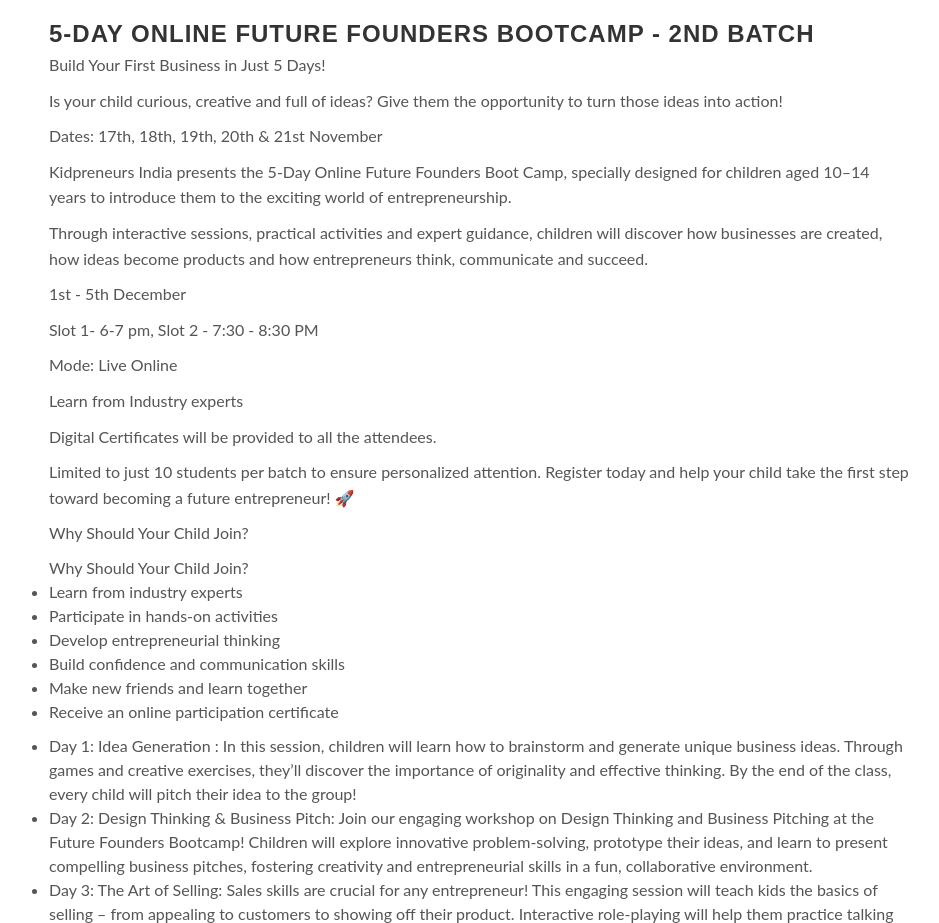
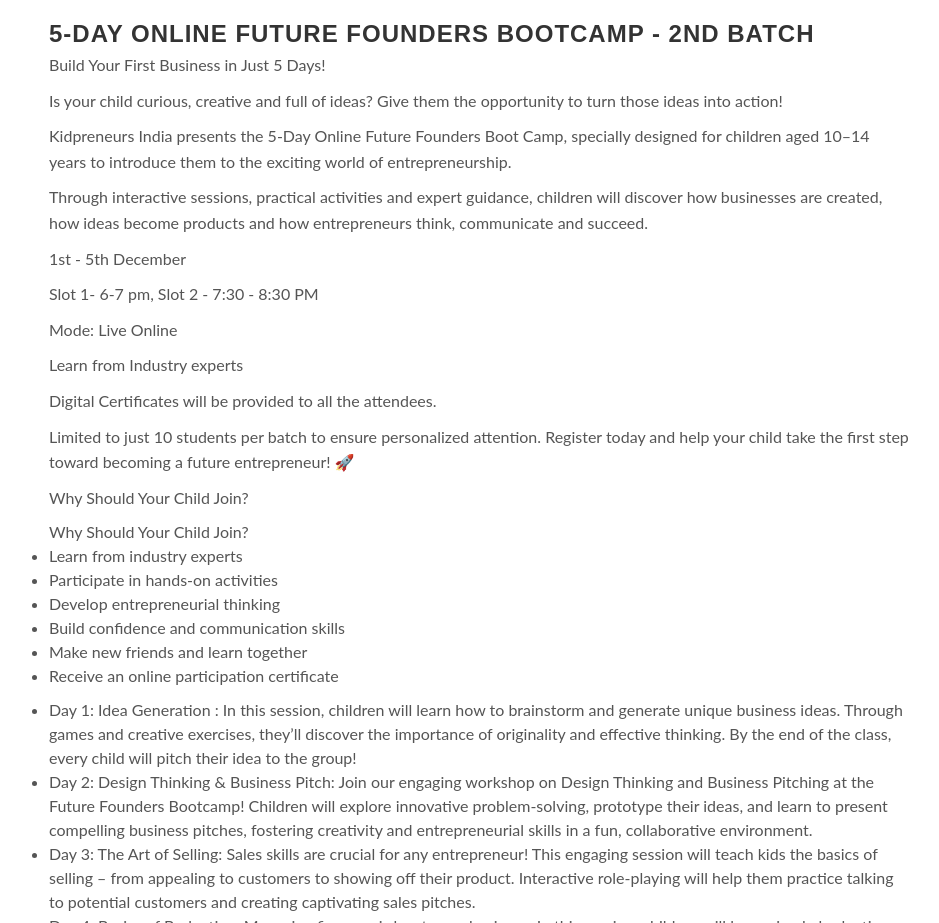
Before and after one commit to womenentrepreneursindia/kidpreneursindia1, a plain HTML site: page events.html in a window 1280 px wide. Shown: the part 1220-2143 px from the top of the page, without its empty margins (21-960 px from the left). Drawn offline with Linux system fonts and the light colour scheme.

Commit message:
content updated

```diff
--- a/events.html
+++ b/events.html
@@ -188,7 +188,7 @@
 
 																			<div class="entry-content contest">
 																				<p>Build Your First Business in Just 5 Days!
-																				<p> Is your child curious, creative and full of ideas? Give them the opportunity to turn those ideas into action!	<p>Dates: 17th, 18th, 19th, 20th & 21st November </p>
+																				<p> Is your child curious, creative and full of ideas? Give them the opportunity to turn those ideas into action!
 																				<p> Kidpreneurs India presents the 5-Day Online Future Founders Boot Camp, specially designed for children aged 10–14 years to introduce them to the exciting world of entrepreneurship. </p>
 																				<p> Through interactive sessions, practical activities and expert guidance, children will discover how businesses are created, how ideas become products and how entrepreneurs think, communicate and succeed. </p>
 																				<p> 1st - 5th December </p>
```
